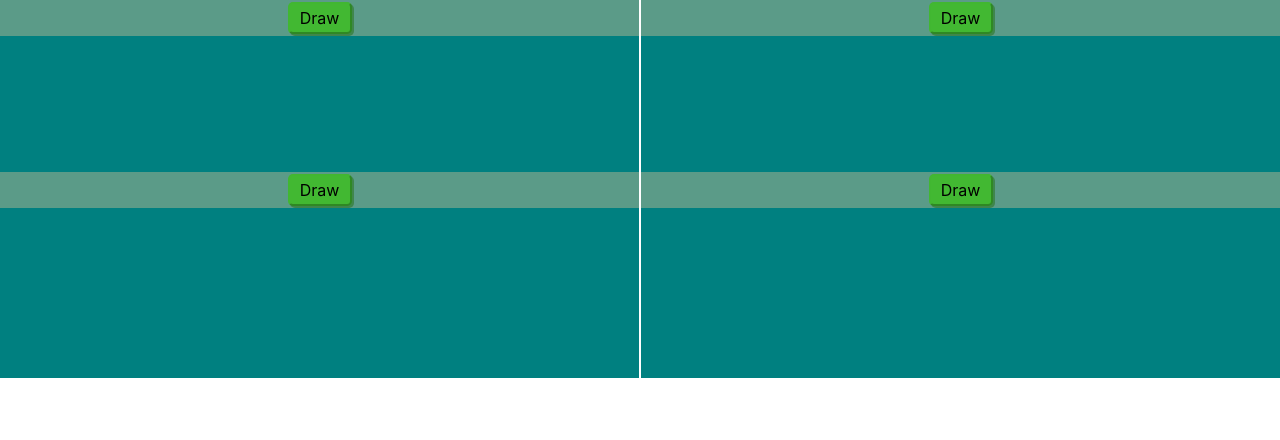
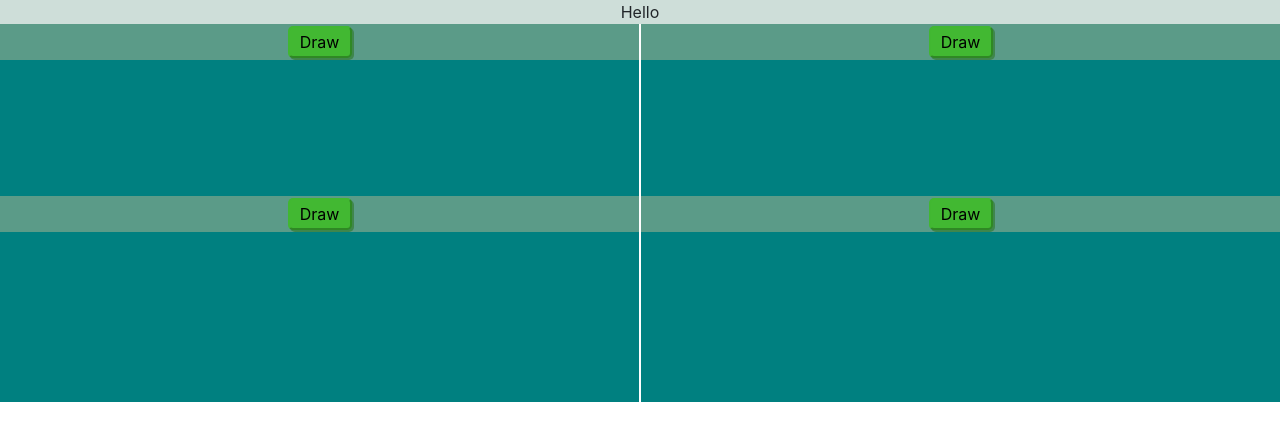
Before and after one commit to fahslaj/beans, a React (Create React App) app: page / in a window 1280 px wide. Shown: the top 440 px of the page. Built offline with nearby package versions, Linux system fonts and the light colour scheme; the HTML template or start-up script is replaced by a standard one.

Commit message:
Add game actions bar

```diff
--- a/src/components/Game.js
+++ b/src/components/Game.js
@@ -155,7 +155,12 @@ class Game extends Component {
       players.push(<Player key={i} id={i} draw={id => this.draw(i)} />);
     }
 
-    return <div className="Game">{players}</div>;
+    return (
+      <div>
+        <div className="Game-Actions">Hello</div>
+        <div className="Game">{players}</div>
+      </div>
+    );
   }
 }
 
--- a/src/components/Game.scss
+++ b/src/components/Game.scss
@@ -1,5 +1,15 @@
+@import '../theme.scss';
+
 .Game {
   display: grid;
   grid-template-columns: repeat(2, 1fr);
   grid-gap: 2px;
 }
+
+.Game-Actions {
+  display: flex;
+  flex-wrap: wrap;
+  justify-content: space-evenly;
+
+  background-color: $game-actions-color;
+}
--- a/src/components/Player.js
+++ b/src/components/Player.js
@@ -26,7 +26,7 @@ class Player extends Component {
   render() {
     return (
       <div>
-        <div className="Actions">
+        <div className="Player-Actions">
           <button className="Primary-Button" onClick={() => this.draw()}>
             Draw
           </button>
--- a/src/components/Player.scss
+++ b/src/components/Player.scss
@@ -1,6 +1,6 @@
 @import '../theme.scss';
 
-.Actions {
+.Player-Actions {
   display: flex;
   flex-wrap: wrap;
   justify-content: space-evenly;
--- a/src/theme.scss
+++ b/src/theme.scss
@@ -3,6 +3,8 @@ $card-border-color: black;
 
 $actions-bar-color: rgb(91, 155, 136);
 $actions-bar-shadow-color: rgb(63, 107, 94);
+
+$game-actions-color: rgb(206, 222, 217);
 
 .Primary-Button {
   border-radius: 5px;
```
